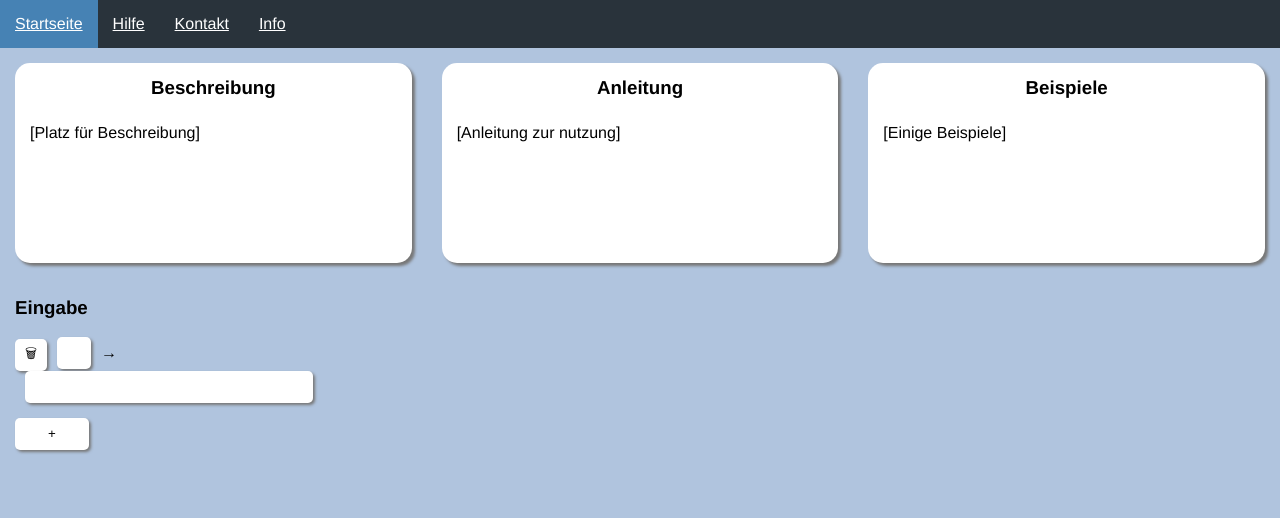
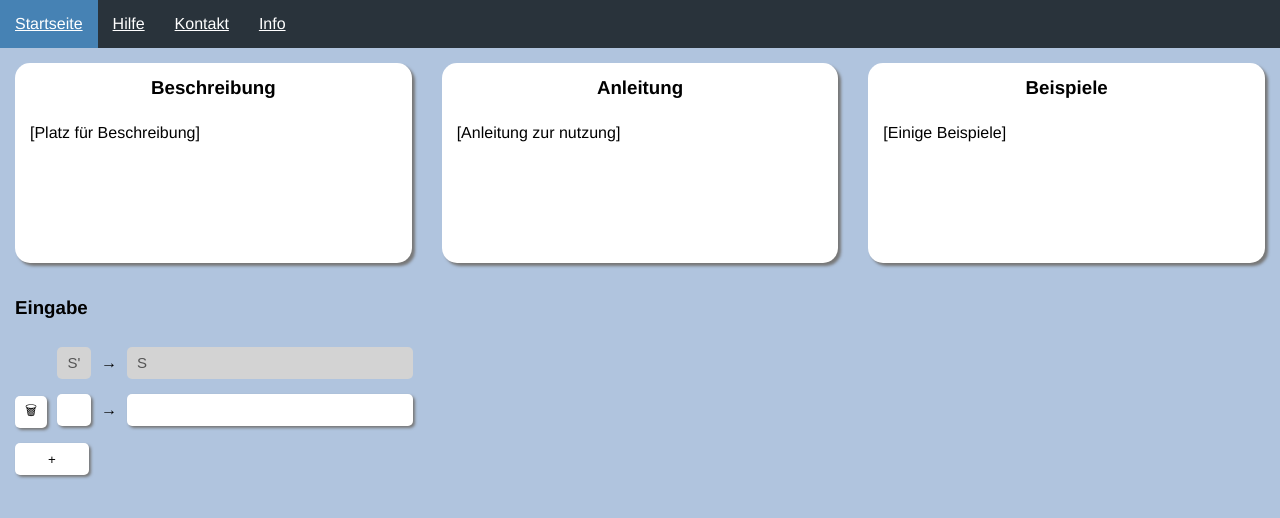
Before and after one commit to UranikB/Parser-Generator, a plain HTML site: page html/index.html in a window 1280 px wide. Drawn offline with Linux system fonts and the light colour scheme.

Commit message:
added start production

```diff
--- a/css/style.css
+++ b/css/style.css
@@ -78,6 +78,18 @@ body {
     margin-top: 15px;
 }
 
+#disabled-start-field > button{
+    visibility: hidden;
+}
+
+#disabled-start-field > input{
+    background-color: lightgray;
+    height: 30px;
+    border-radius: 5px;
+    border: none;
+    box-shadow: none;
+}
+
 .input-field > *:first-child {
     margin-left: 0;
 }
@@ -87,6 +99,7 @@ body {
 }
 
 .input-field > input {
+    font-size: 15px;
     height: 30px;
     border-radius: 5px;
     border: none;
@@ -99,7 +112,8 @@ body {
 }
 
 .production-rule {
-    width: calc(100% - 115px);
+    padding-left: 10px;
+    width: calc(100% - 125px);
 }
 
 .delete-field-button {
--- a/html/index.html
+++ b/html/index.html
@@ -49,6 +49,12 @@
         <div class="title">
             <h3>Eingabe</h3>
         </div>
+        <div id="disabled-start-field" class="input-field">
+            <button class="delete-field-button"></button
+            ><input disabled type="text" maxlength="1" class="nonterminal" value="S'"
+            /><span>&#8594;</span
+            ><input disabled type="text" class="production-rule" value="S"/>
+        </div>
         <div class="input-field">
             <button class="delete-field-button" onclick="deleteField(this)">
                 &#128465;
```
